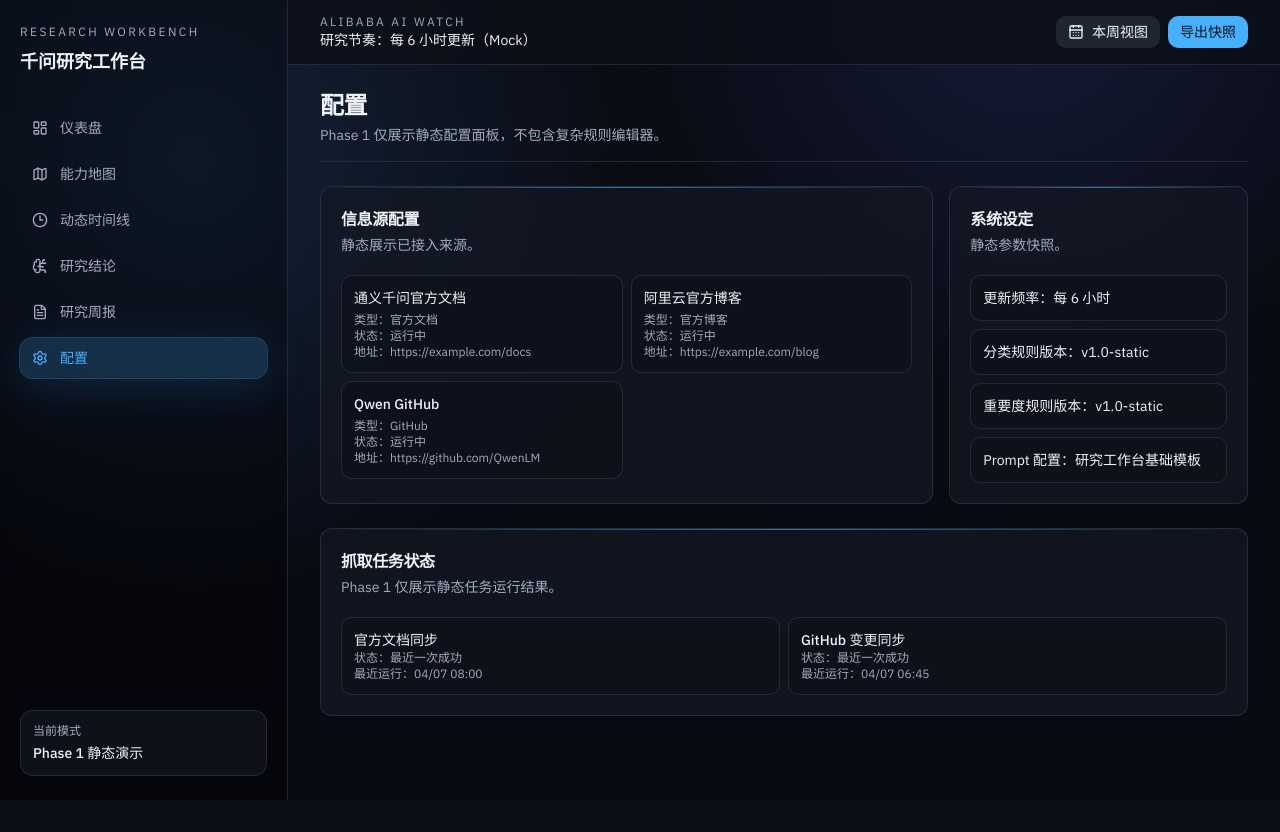
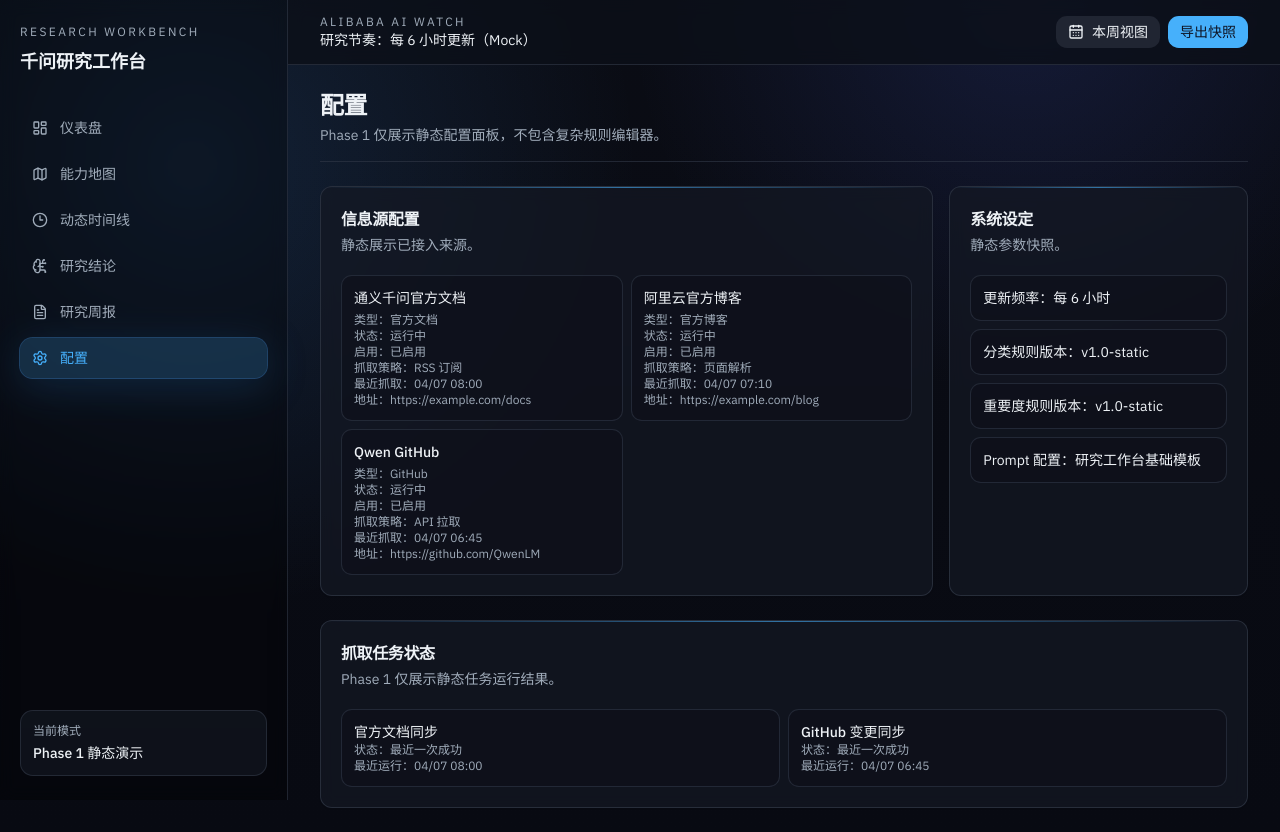
Before and after one commit to huiliuxu780/AiResearchStudio, a Next.js app: page /settings in a window 1280 px wide. Before the commit the page ends 800 px from the top, so only its background shows below. Built offline with nearby package versions, Linux system fonts and the light colour scheme.

Commit message:
feat: improve settings source status visibility

```diff
--- a/src/app/(workbench)/settings/page.tsx
+++ b/src/app/(workbench)/settings/page.tsx
@@ -6,9 +6,17 @@
 import { ScenarioStateGate } from "@/components/shared/scenario-state-gate";
 import { SectionCard } from "@/components/shared/section-card";
 import { formatDateTime } from "@/lib/formatters";
-import { sourceStatusLabelMap, sourceTypeLabelMap } from "@/lib/label-maps";
+import {
+  crawlStrategyLabelMap,
+  sourceEnabledLabelMap,
+  sourceStatusLabelMap,
+  sourceTypeLabelMap
+} from "@/lib/label-maps";
 import { getStateQuery } from "@/lib/workbench-query";
 import { getWorkbenchRepository } from "@/repositories";
+
+const getCrawlStrategyLabel = (crawlStrategy: string): string =>
+  crawlStrategyLabelMap[crawlStrategy as keyof typeof crawlStrategyLabelMap] ?? crawlStrategy;
 
 export default function SettingsPage() {
   const searchParams = useSearchParams();
@@ -28,6 +36,11 @@
                   <p className="font-medium">{source.name}</p>
                   <p className="mt-1 text-xs text-muted-foreground">类型：{sourceTypeLabelMap[source.source_type]}</p>
                   <p className="text-xs text-muted-foreground">状态：{sourceStatusLabelMap[source.status]}</p>
+                  <p className="text-xs text-muted-foreground">
+                    启用：{source.enabled ? sourceEnabledLabelMap.enabled : sourceEnabledLabelMap.disabled}
+                  </p>
+                  <p className="text-xs text-muted-foreground">抓取策略：{getCrawlStrategyLabel(source.crawl_strategy)}</p>
+                  <p className="text-xs text-muted-foreground">最近抓取：{formatDateTime(source.last_crawled_at)}</p>
                   <p className="text-xs text-muted-foreground">地址：{source.url}</p>
                 </div>
               ))}
--- a/src/lib/label-maps.ts
+++ b/src/lib/label-maps.ts
@@ -29,6 +29,17 @@
   active: "运行中",
   paused: "已暂停",
   error: "异常"
+};
+
+export const sourceEnabledLabelMap: Record<"enabled" | "disabled", string> = {
+  enabled: "已启用",
+  disabled: "未启用"
+};
+
+export const crawlStrategyLabelMap: Record<"rss" | "html" | "api", string> = {
+  rss: "RSS 订阅",
+  html: "页面解析",
+  api: "API 拉取"
 };
 
 export const topicTypeLabelMap: Record<TopicType, string> = {
```
